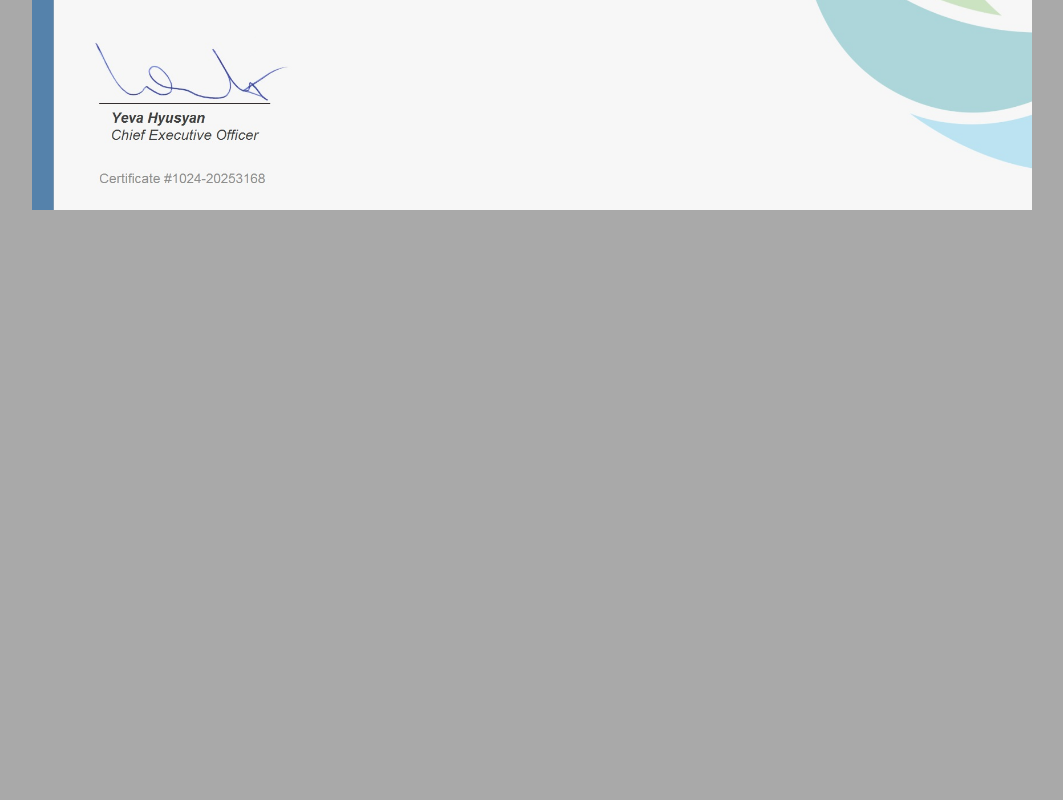
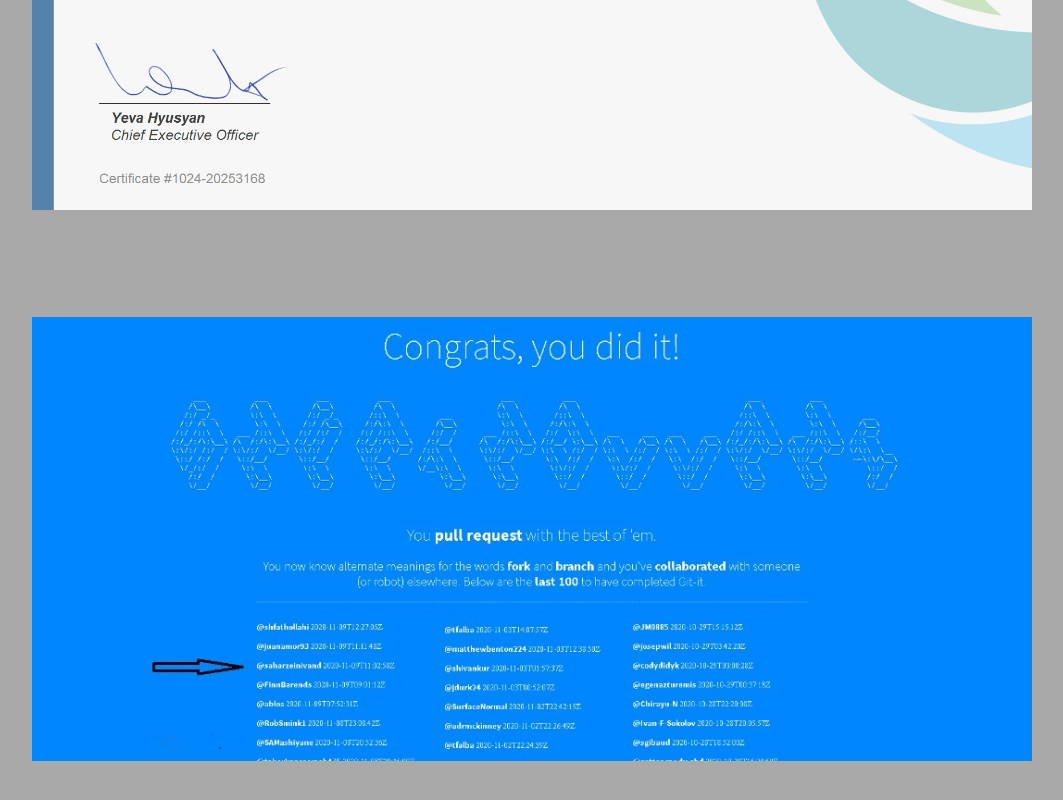
Before and after one commit to alisalamati/Certificates, a plain HTML site: page index.html in a window 1280 px wide. Shown: the part 534-1334 px from the top of the page, without its empty margins (96-1159 px from the left). Before the commit the page ends 812 px from the top, so only its background shows below. Drawn offline with Linux system fonts and the light colour scheme.

Commit message:
Update index.html

```diff
--- a/index.html
+++ b/index.html
@@ -14,6 +14,7 @@
 <div class="center">
 
     <img src="image/java%20script.jpg">
+    <img src="image/jlordatchwork.jpg">
 
 </div>
 
```
